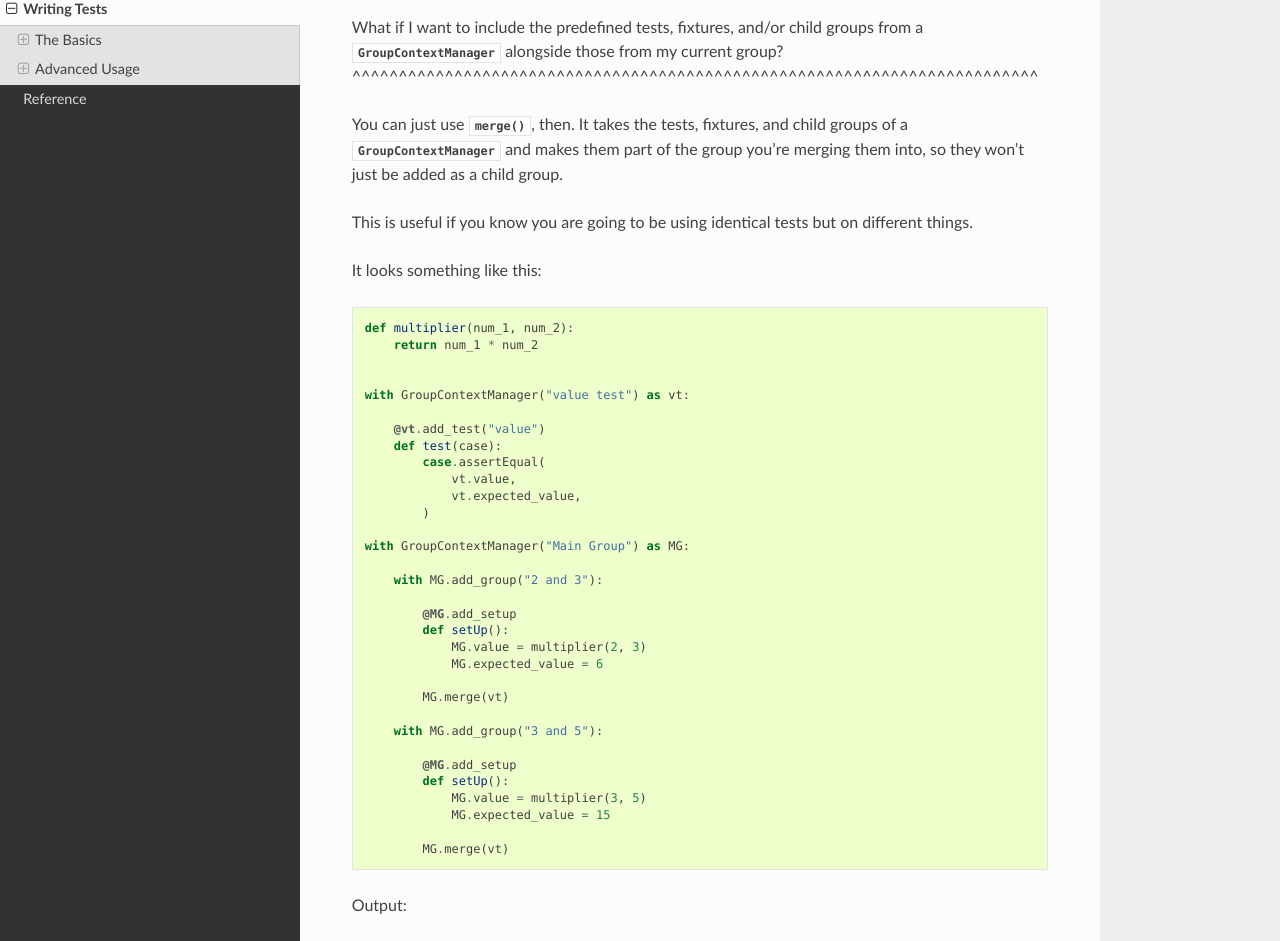
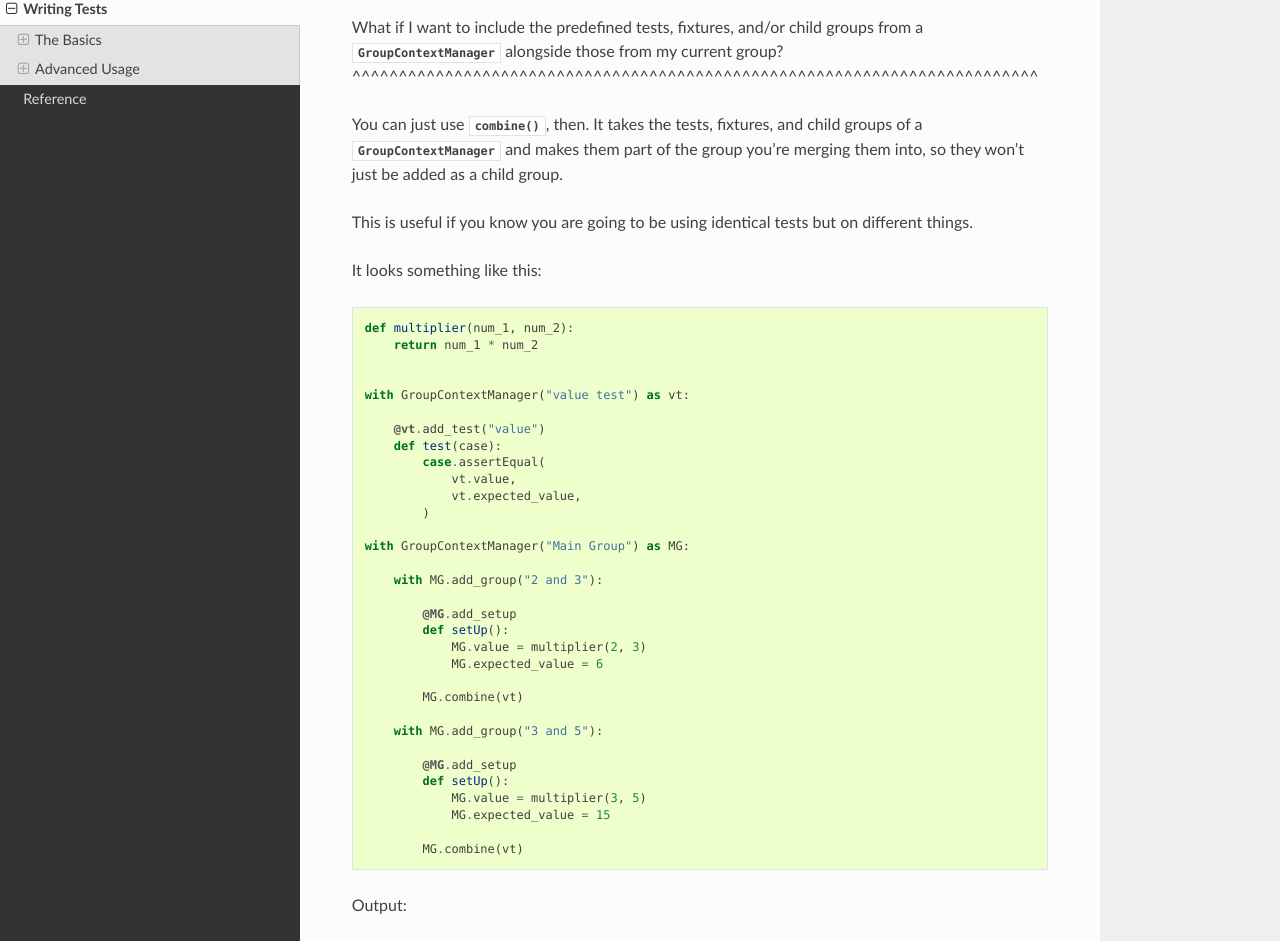
Before and after one commit to SalmonMode/contextional, a Sphinx documentation site: the page built from docs/writing-tests.rst, in a window 1280 px wide and 1400 px high, scrolled down 7364 px. Shown: the part 141-1082 px from the top of the window. Built offline with Sphinx 7.4.7 and the Read the Docs theme 2.0.0, drawn with Linux system fonts in a browser that asks for light colours.

Commit message:
'combine' is a better word for this operation

```diff
--- a/docs/writing-tests.rst
+++ b/docs/writing-tests.rst
@@ -386,7 +386,7 @@ What if I want to include the predefined tests, fixtures, and/or child groups
 from a :class:`.GroupContextManager` alongside those from my current group?
 ^^^^^^^^^^^^^^^^^^^^^^^^^^^^^^^^^^^^^^^^^^^^^^^^^^^^^^^^^^^^^^^^^^^^^^^^^^
 
-You can just use :meth:`merge`, then. It takes the tests, fixtures, and child
+You can just use :meth:`combine`, then. It takes the tests, fixtures, and child
 groups of a :class:`.GroupContextManager` and makes them part of the group
 you're merging them into, so they won't just be added as a child group.
 
@@ -417,7 +417,7 @@ It looks something like this::
                 MG.value = multiplier(2, 3)
                 MG.expected_value = 6
 
-            MG.merge(vt)
+            MG.combine(vt)
 
         with MG.add_group("3 and 5"):
 
@@ -426,7 +426,7 @@ It looks something like this::
                 MG.value = multiplier(3, 5)
                 MG.expected_value = 15
 
-            MG.merge(vt)
+            MG.combine(vt)
 
 
 Output:
```
Also changed, not shown: 1 other file.
